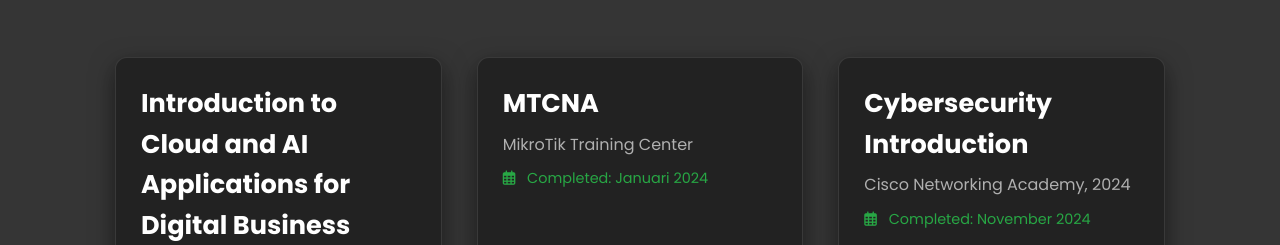
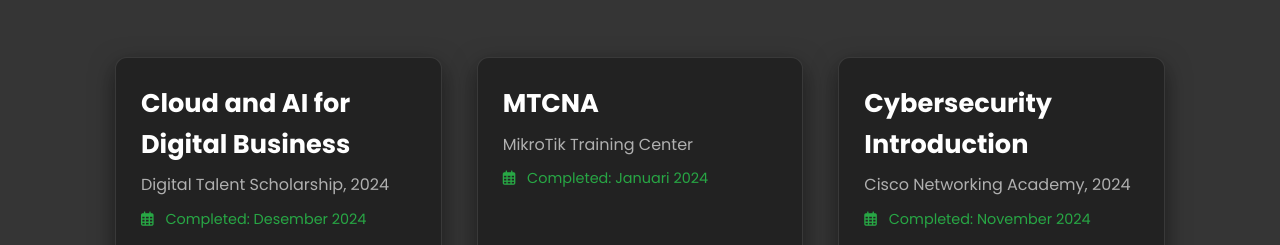
Before and after one commit to buday99/Website-Pribadi, a plain HTML site: page index.html in a window 1280 px wide. Shown: the part 4992-5237 px from the top of the page. Drawn offline with nearby package versions, Linux system fonts and the light colour scheme; animation ran at ten frames a second.

Commit message:
Update index.html

```diff
--- a/index.html
+++ b/index.html
@@ -177,7 +177,7 @@
                  <div class="certificate-item">
                           <!--<img src="img/sertifikat_mtcna.png" alt="AWS Certified Developer" class="certificate-img">-->
                     <div class="certificate-info">
-                        <h3>Introduction to Cloud and AI Applications for Digital Business</h3>
+                        <h3>Cloud and AI for Digital Business</h3>
                         <p class="issuer"> Digital Talent Scholarship, 2024</p>
                         <span class="issue-date"><i class="far fa-calendar-alt"></i> Completed: Desember 2024</span>
                         <a href="https://drive.google.com/file/d/1eNp6pQ_Rah6JyDTgDLoipWYALzlsPCbq/view?usp=sharing" target="_blank" class="btn small-btn">Lihat Sertifikat <i class="fas fa-external-link-alt"></i></a>
```
